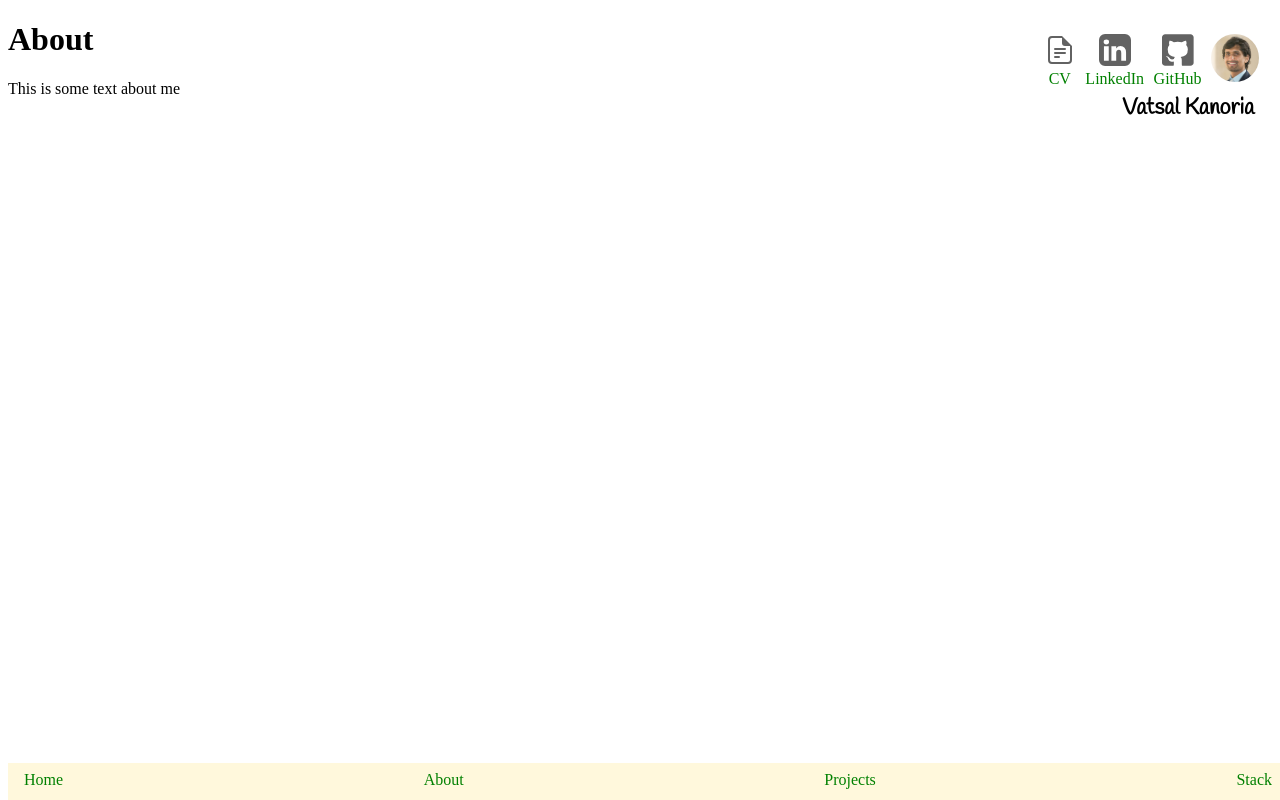
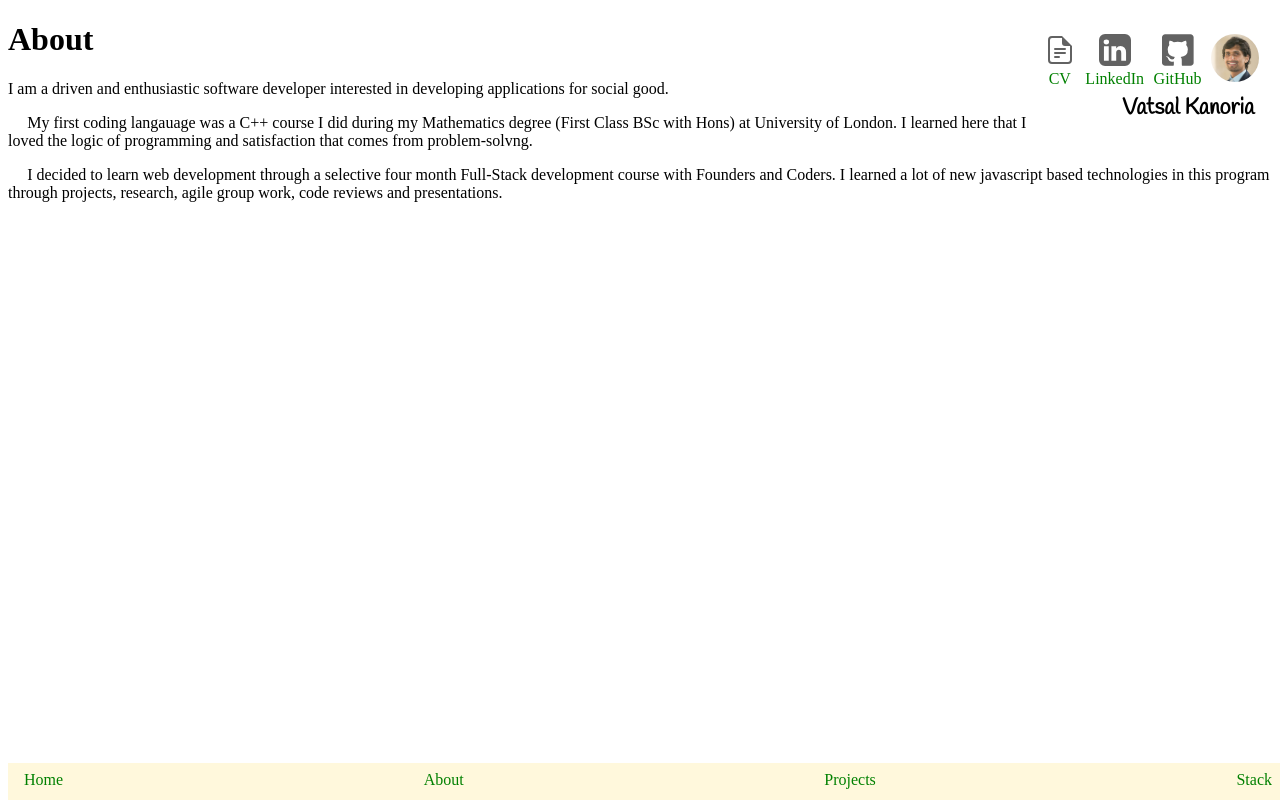
Before and after one commit to VatsKan/portfolio, a React (Create React App) app: page /about in a window 1280 px wide. Built offline with nearby package versions, Linux system fonts and the light colour scheme.

Commit message:
add content to about, styling in progress

```diff
--- a/src/components/About.js
+++ b/src/components/About.js
@@ -1,14 +1,39 @@
 import React from 'react';
-import Nav from './shared/Nav.js'
-import Profile from './shared/Profile.js'
+import styled from 'styled-components';
+
+import Nav from './shared/Nav.js';
+import Profile from './shared/Profile.js';
+
+const Para = styled.p`
+  text-indent: 1.2rem;
+`
+const FirstPara = styled(Para)`
+  text-indent: 0;
+`
+const LastPara = styled(Para)`
+  margin: 0 0 3rem 0;
+`
 
 export default function About(props){
   return <>
     <Profile />
     <h1>About</h1>
-    <p>
-      This is some text about me
-    </p>
+    <FirstPara>
+    I am a driven and enthusiastic software developer interested in developing
+    applications for social good.
+    </FirstPara>
+    <Para>
+    My first coding langauage was a C++ course I did during my Mathematics degree
+    (First Class BSc with Hons) at University of London. I learned here that I loved
+    the logic of programming and satisfaction that comes from problem-solvng.
+    </Para>
+    <LastPara>
+      I decided to learn web development through a selective
+      four month Full-Stack development course with Founders
+      and Coders. I learned a lot of new javascript based
+      technologies in this program through projects, research,
+      agile group work, code reviews and presentations.
+    </LastPara>
     <Nav />
   </>;
 }
--- a/src/components/Home.js
+++ b/src/components/Home.js
@@ -54,7 +54,6 @@ const LinkText = styled.p`
   margin: 0;
 `
 
-
 export default function Home(props){
   return (
     <HomeContainer>
```
